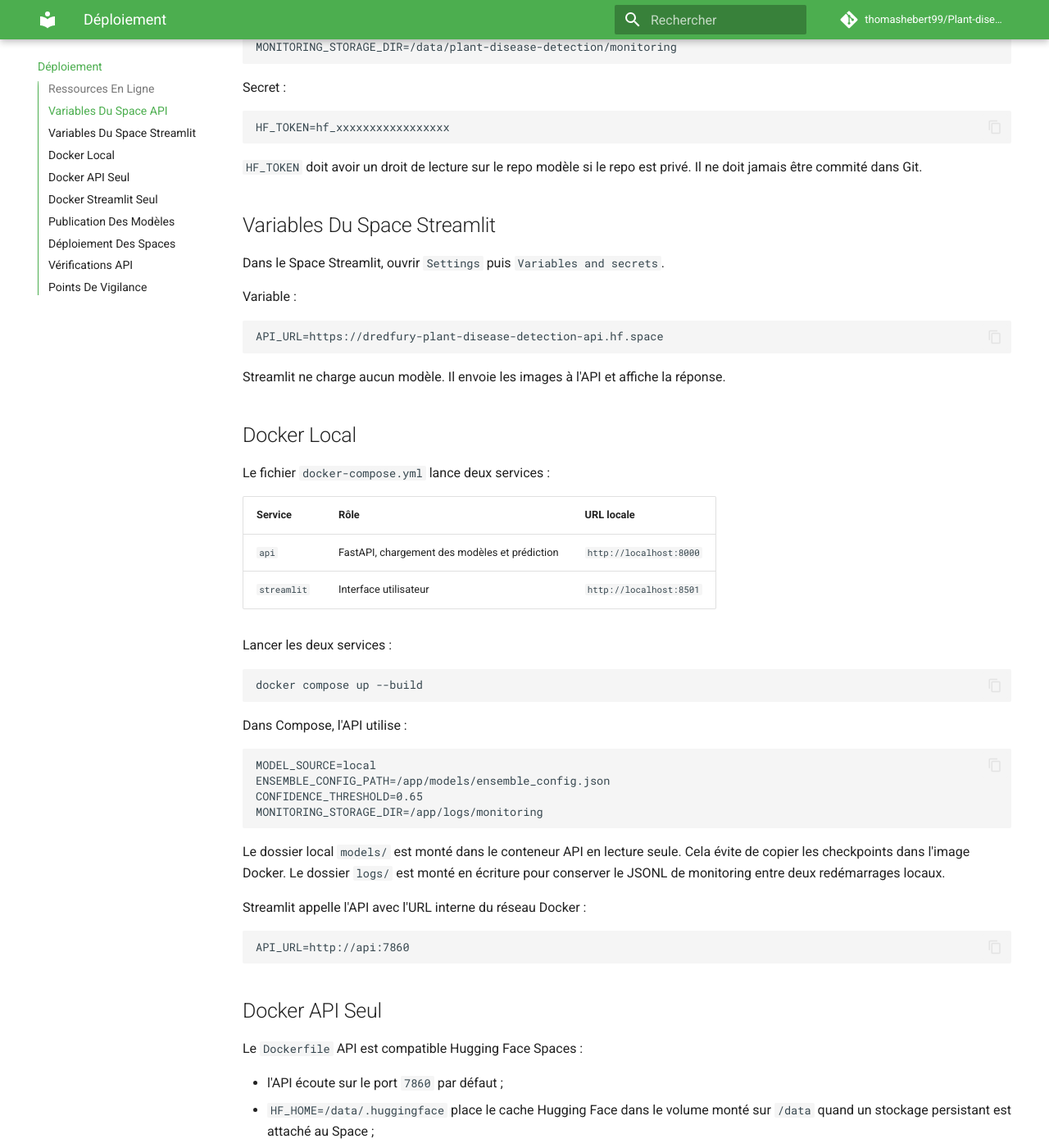
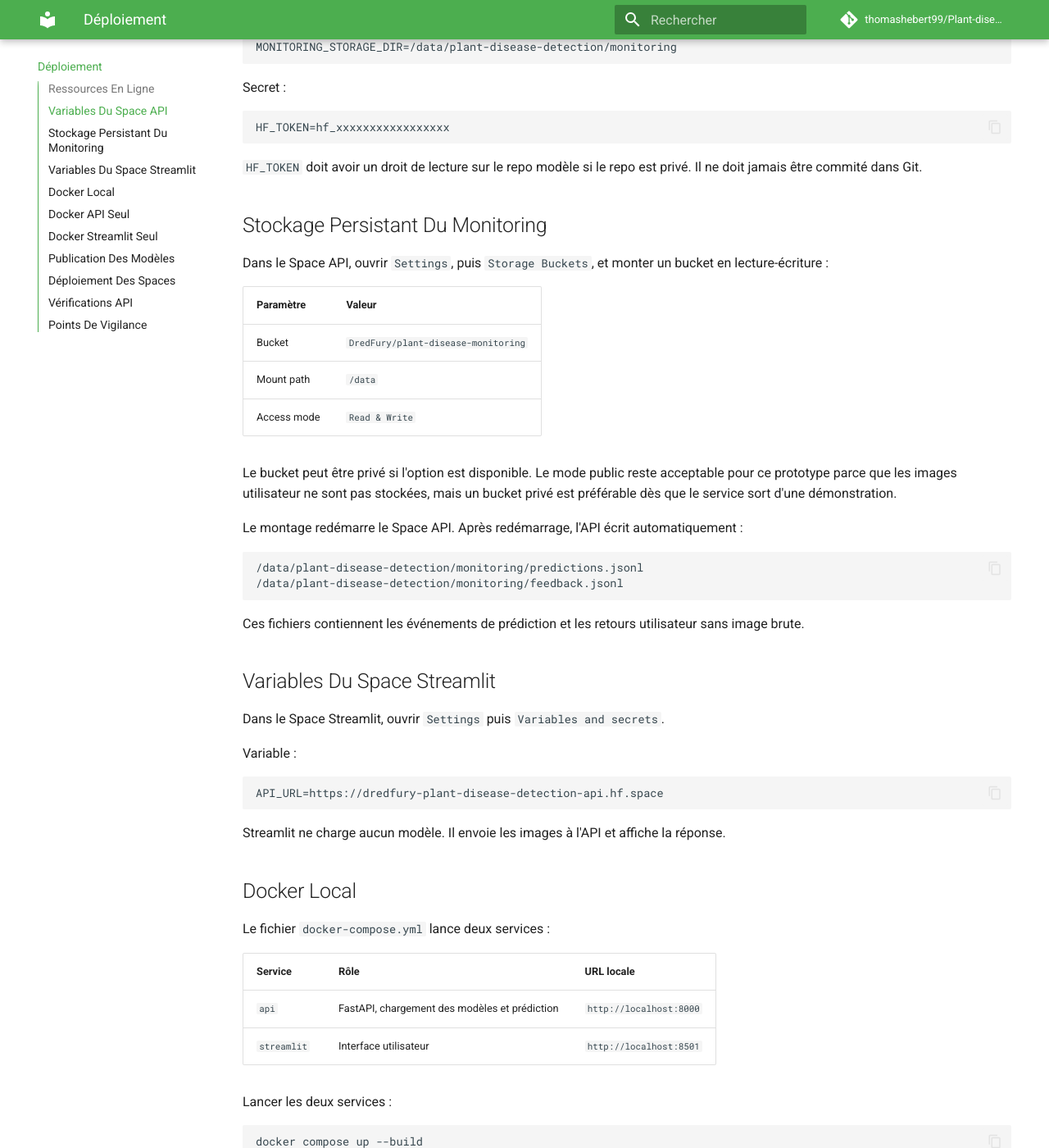
Before and after one commit to thomashebert99/Plant-disease-detection, an MkDocs documentation site: the page built from docs/deployment.md, in a window 1280 px wide and 1400 px high, scrolled down 819 px. Shown: the whole window at 82% size. Built offline with MkDocs 1.6.1 and Material for MkDocs 9.7.7, drawn with Linux system fonts in a browser that asks for light colours; comment, search, counter and statistics services are not loaded; some of the changed text lies outside the part shown.

Commit message:
Correctifs docs monitoring

````diff
--- a/docs/deployment.md
+++ b/docs/deployment.md
@@ -32,6 +32,27 @@ HF_TOKEN=hf_xxxxxxxxxxxxxxxxx
 ```
 
 `HF_TOKEN` doit avoir un droit de lecture sur le repo modèle si le repo est privé. Il ne doit jamais être commité dans Git.
+
+## Stockage Persistant Du Monitoring
+
+Dans le Space API, ouvrir `Settings`, puis `Storage Buckets`, et monter un bucket en lecture-écriture :
+
+| Paramètre | Valeur |
+|---|---|
+| Bucket | `DredFury/plant-disease-monitoring` |
+| Mount path | `/data` |
+| Access mode | `Read & Write` |
+
+Le bucket peut être privé si l'option est disponible. Le mode public reste acceptable pour ce prototype parce que les images utilisateur ne sont pas stockées, mais un bucket privé est préférable dès que le service sort d'une démonstration.
+
+Le montage redémarre le Space API. Après redémarrage, l'API écrit automatiquement :
+
+```text
+/data/plant-disease-detection/monitoring/predictions.jsonl
+/data/plant-disease-detection/monitoring/feedback.jsonl
+```
+
+Ces fichiers contiennent les événements de prédiction et les retours utilisateur sans image brute.
 
 ## Variables Du Space Streamlit
 
@@ -86,7 +107,7 @@ Le `Dockerfile` API est compatible Hugging Face Spaces :
 - `MONITORING_STORAGE_DIR=/data/plant-disease-detection/monitoring` écrit les JSONL de prédiction et de feedback dans le même volume ;
 - `MODEL_SOURCE=hub` indique à l'API de récupérer la configuration et les checkpoints depuis le Hub à la demande, puis de mettre les modèles chargés en cache mémoire.
 
-Sur Hugging Face Spaces, le système de fichiers par défaut reste éphémère. Pour conserver le monitoring après sommeil ou redémarrage, il faut attacher un stockage persistant ou un Storage Bucket en lecture-écriture sur `/data` dans les settings du Space API.
+Sur Hugging Face Spaces, le système de fichiers par défaut reste éphémère. Pour conserver le monitoring après sommeil ou redémarrage, il faut attacher le Storage Bucket `DredFury/plant-disease-monitoring` en lecture-écriture sur `/data` dans les settings du Space API.
 
 En local, on peut surcharger le port :
 
````
Also changed, not shown: docs/architecture.md (+2 -0 lines), docs/report/cas_pratique.md (+2 -0 lines), docs/report/mise_en_situation.md (+16 -3 lines).
